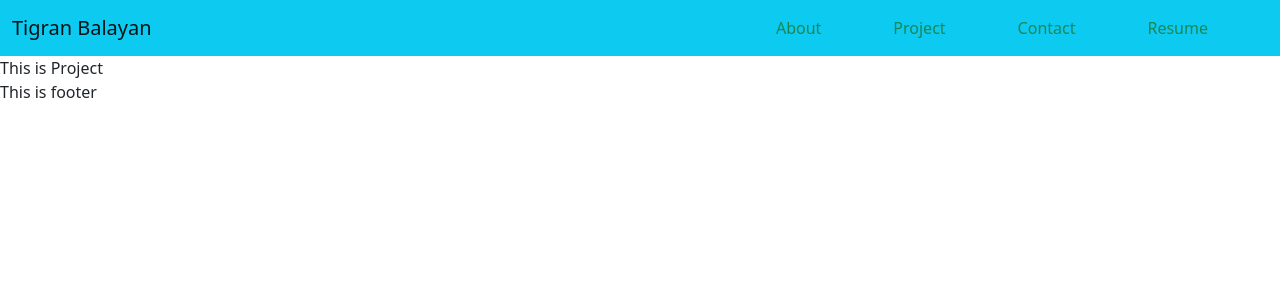
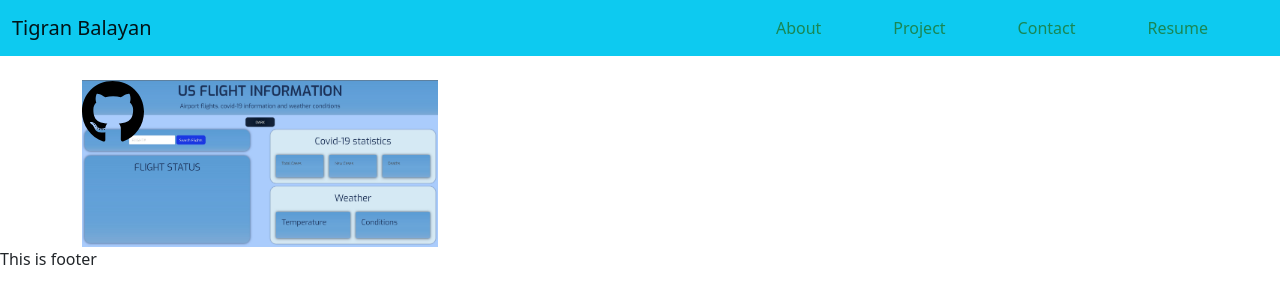
Before and after one commit to TigranBalayan10/portfolio-spa, a React (Create React App) app: page /project in a window 1280 px wide. Shown: the top 304 px of the page. Built offline with nearby package versions, Linux system fonts and the light colour scheme.

Commit message:
setup grid and image tested

```diff
--- a/package.json
+++ b/package.json
@@ -3,6 +3,10 @@
   "version": "0.1.0",
   "private": true,
   "dependencies": {
+    "@fortawesome/fontawesome-svg-core": "^6.1.1",
+    "@fortawesome/free-brands-svg-icons": "^6.1.1",
+    "@fortawesome/free-solid-svg-icons": "^6.1.1",
+    "@fortawesome/react-fontawesome": "^0.1.18",
     "@testing-library/jest-dom": "^5.16.4",
     "@testing-library/react": "^13.2.0",
     "@testing-library/user-event": "^13.5.0",
--- a/src/Pages/Contact.js
+++ b/src/Pages/Contact.js
@@ -49,7 +49,7 @@ function Contact() {
         </div>
         {errorMessage && (
           <div>
-            <p className="error-text">{errorMessage}</p>
+            <p classNameName="error-text">{errorMessage}</p>
           </div>
         )}
         <button data-testid="button" type="submit">Submit</button>
--- a/src/Pages/Nav.js
+++ b/src/Pages/Nav.js
@@ -5,24 +5,24 @@ import "./nav.css";
 
 function Nav() {
   return (
-    <nav class="navbar navbar-light bg-info">
-      <div class="container-fluid">
-        <a class="navbar-brand">Tigran Balayan</a>
-        <form class="d-flex gap-5 me-5">
-          <Link to="/about" class="btn btn-outline-success border-0">
+    <nav className="navbar navbar-light bg-info">
+      <div className="container-fluid">
+        <a className="navbar-brand">Tigran Balayan</a>
+        <form className="d-flex gap-5 me-5">
+          <Link to="/about" className="btn btn-outline-success border-0">
             About
           </Link>
           <Link
             to="/project"
-            class="btn btn-outline-success border-0"
+            className="btn btn-outline-success border-0"
             id="header-link"
           >
             Project
           </Link>
-          <Link to="/contact" class="btn btn-outline-success border-0">
+          <Link to="/contact" className="btn btn-outline-success border-0">
             Contact
           </Link>
-          <Link to="/resume" class="btn btn-outline-success border-0">
+          <Link to="/resume" className="btn btn-outline-success border-0">
             Resume
           </Link>
         </form>
--- a/src/Pages/Project.js
+++ b/src/Pages/Project.js
@@ -1,9 +1,29 @@
 import React from "react";
+import { FontAwesomeIcon } from "@fortawesome/react-fontawesome";
+import { faGithub } from "@fortawesome/free-brands-svg-icons";
+import "./project.css";
 
 function Project() {
   return (
-    <div>
-        This is Project
+    <div className="container">
+      <div className="row mt-4">
+        <div className="col-4 position-relative">
+          <a href="https://github.com/TigranBalayan10/expense-tracker">
+            <FontAwesomeIcon
+              className="position-absolute"
+              icon={faGithub}
+              size="4x"
+              id="icon-git"
+            ></FontAwesomeIcon>
+          </a>
+          <img
+            src={require(`../assets/images/test.jpg`)}
+            alt="test"
+            className="img-fluid"
+            id="img-project"
+          />
+        </div>
+      </div>
     </div>
   );
 }
--- a/src/Pages/nav.css
+++ b/src/Pages/nav.css
@@ -1,3 +1,3 @@
 #header-link:hover {
-    background-color: #00f;
+    background-color: grey;
   }
--- /dev/null
+++ b/src/Pages/project.css
@@ -0,0 +1,14 @@
+/* #img-project {
+    opacity: 60%;
+  }
+    #img-project:hover {
+        opacity: 100%;
+    } */
+  #icon-git:hover {
+    opacity: 50%;
+  }
+
+  #icon-git {
+    color: black;
+    opacity: none;
+  }
```
Also changed, not shown: src/assets/images/test.jpg (added), 1 other file (tests, documents, lock files or other folders).
